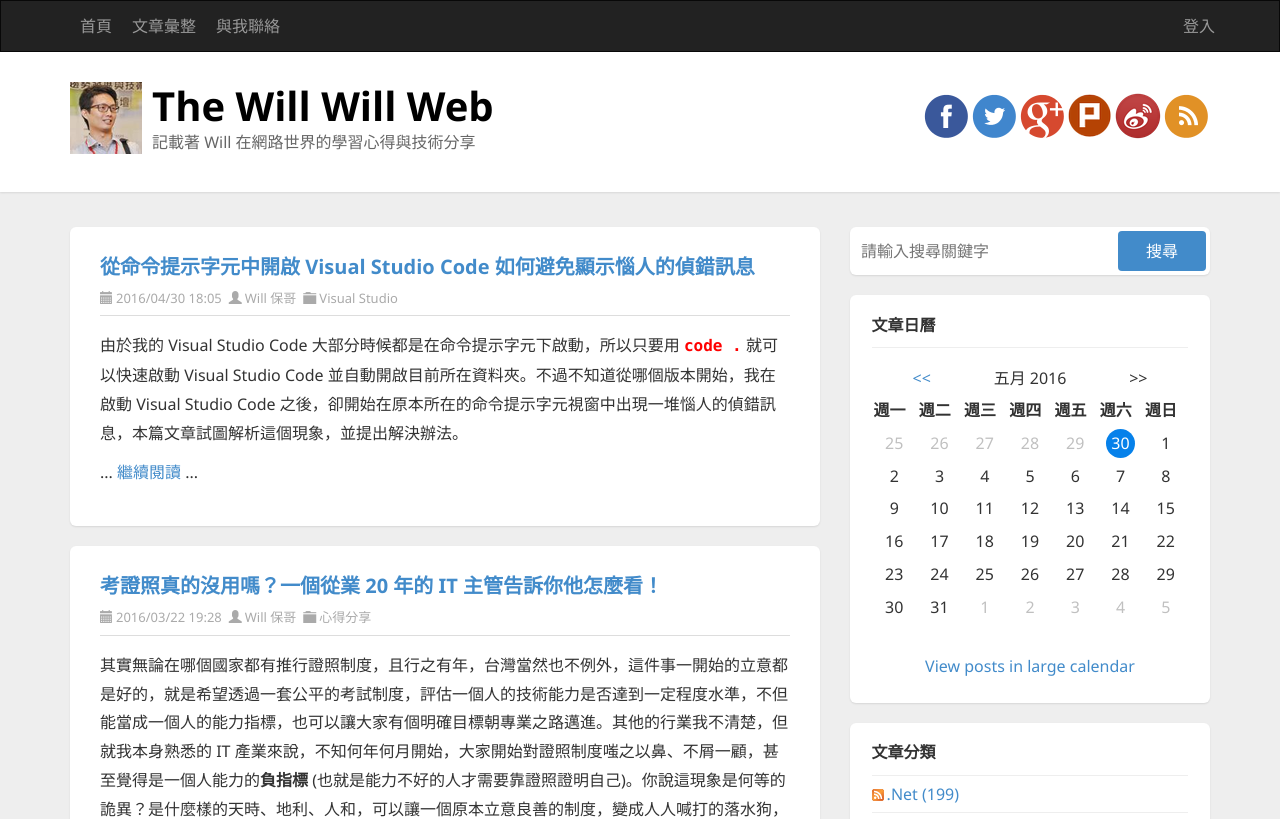
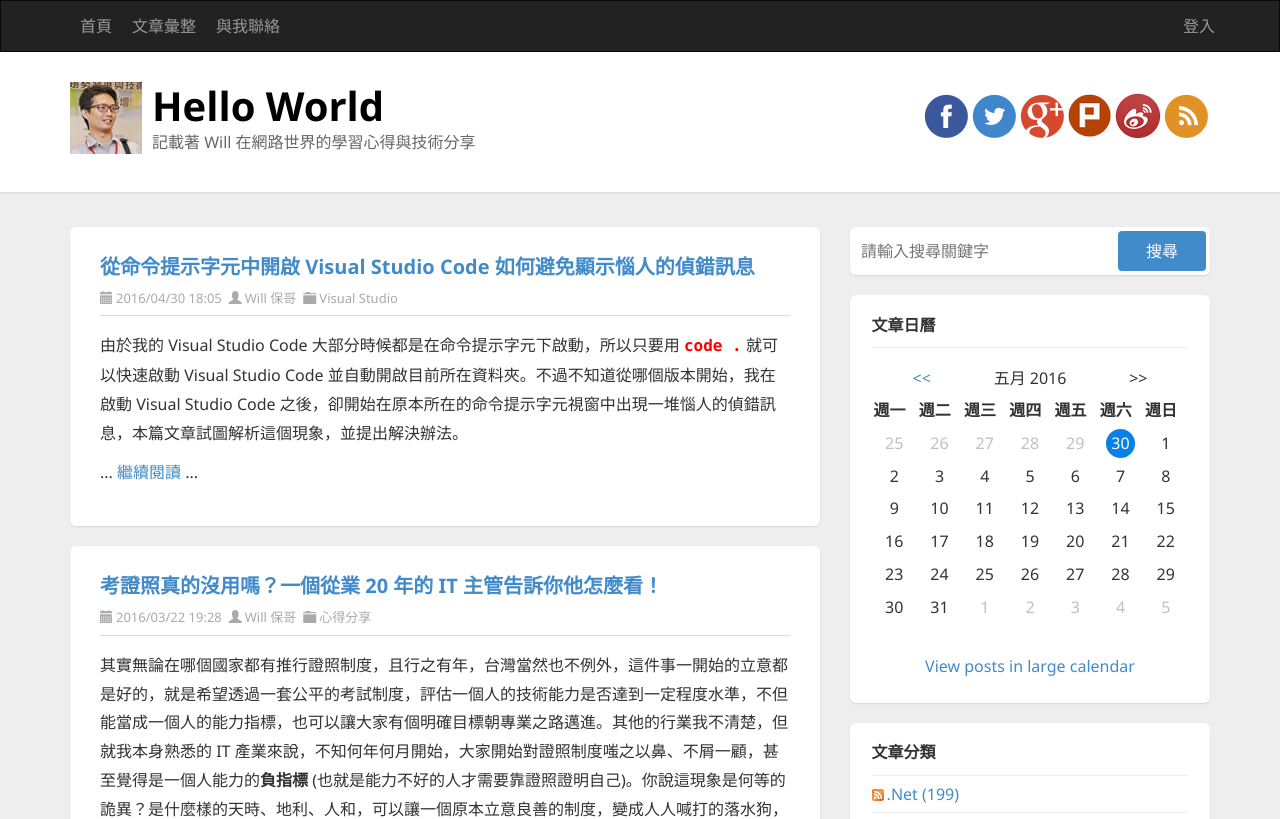
Before and after one commit to temisrei/demo0813, an Angular app: page / in a window 1280 px wide. Shown: the top 819 px of the page. Built offline with nearby package versions, Linux system fonts and the light colour scheme.

Commit message:
05 練習 Angular 2 繫結方法：內嵌繫結 ( interpolation )

```diff
--- a/src/app/header/header.component.html
+++ b/src/app/header/header.component.html
@@ -26,7 +26,11 @@
         <div class="container">
           <img src="/assets/images/logo.png" class="pull-left logo" alt="The Will Will Web">
           <hgroup class="pull-left">
-            <h1><a href="http://blog.miniasp.com/">The Will Will Web</a></h1>
+            <h1>
+              <a href="http://blog.miniasp.com/">
+              {{ title }}
+              </a>
+            </h1>
             <h3>記載著 Will 在網路世界的學習心得與技術分享</h3>
           </hgroup>
           <div id="social-icons" class="pull-right social-icon">
--- a/src/app/header/header.component.ts
+++ b/src/app/header/header.component.ts
@@ -7,6 +7,7 @@ import { Component, OnInit } from '@angular/core';
 })
 export class HeaderComponent implements OnInit {
 
+  title = 'Hello World'
   constructor() { }
 
   ngOnInit() {
```
